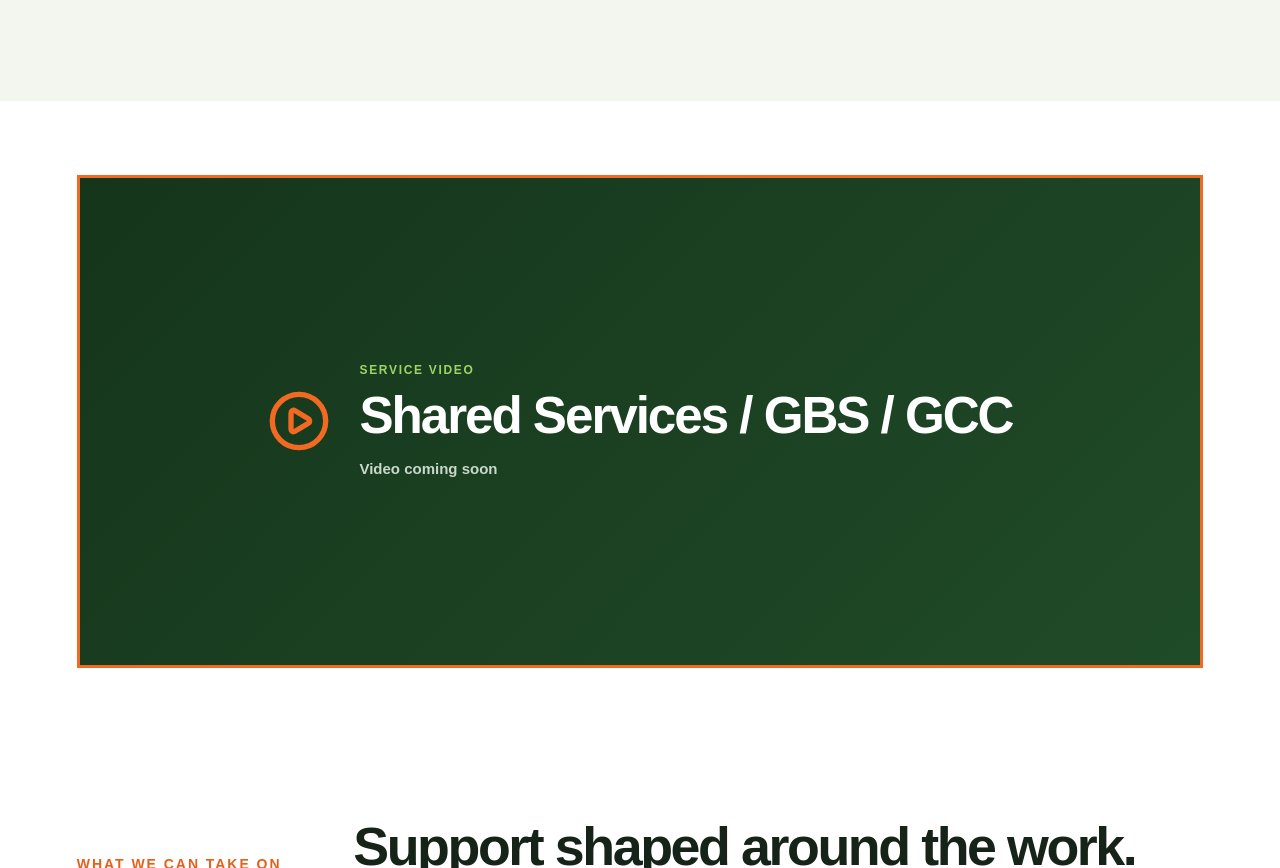
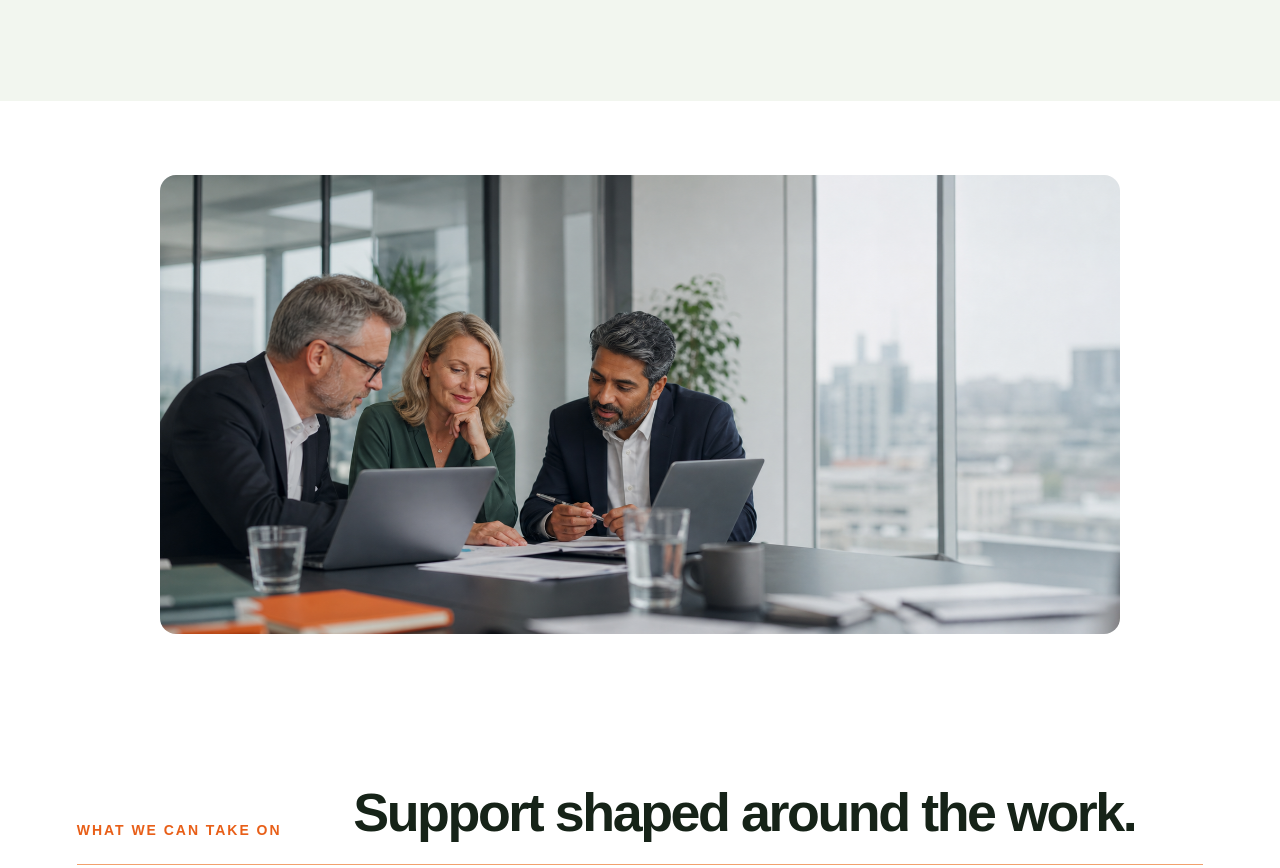
Before and after one commit to eunomiapharmaservices/Eunomia_New_Website, a Next.js app: page /services/shared-services in a window 1280 px wide. Shown: the part 641-1509 px from the top of the page. Built offline with nearby package versions, Linux system fonts and the light colour scheme.

Commit message:
Update homepage messaging, service imagery and team listing

```diff
--- a/components/ServiceSubpage.tsx
+++ b/components/ServiceSubpage.tsx
@@ -1,5 +1,5 @@
 import type { ReactNode } from "react";
-import { ArrowLeft, ArrowUpRight, Check, PlayCircle } from "lucide-react";
+import { ArrowLeft, ArrowUpRight, Check } from "lucide-react";
 import { SiteHeader, SiteFooter } from "./SiteChrome";
 type FAQ = { question: string; answer: string };
 type Props = {
@@ -12,6 +12,7 @@ type Props = {
   faqs: FAQ[];
   accent?: string;
   lead?: { name: string; role: string; image: string };
+  serviceImage?: { src: string; alt: string };
   video?: { src: string; poster: string; captions?: string };
   heroDetail?: ReactNode;
   detailSection?: ReactNode;
@@ -29,6 +30,7 @@ export function ServiceSubpage({
   accent = "green",
   lead,
   video,
+  serviceImage = { src: "/compliance-collaboration.png", alt: "Compliance specialists reviewing documents together" },
   heroDetail,
   detailSection,
   hideScope = false,
@@ -62,7 +64,7 @@ export function ServiceSubpage({
           Discuss this service <ArrowUpRight />
         </a>
       </section>
-      <section className="service-video section-pad" aria-label={`${kicker} video`}>
+      <section className="service-video section-pad" aria-label={`${kicker} ${video ? "video" : "overview"}`}>
         {video ? (
           <video
             controls
@@ -77,14 +79,11 @@ export function ServiceSubpage({
             Your browser does not support video. <a href={video.src}>Download the video</a>.
           </video>
         ) : (
-        <div className="service-video-frame">
-          <PlayCircle aria-hidden="true" />
-          <div>
-            <p className="section-kicker">Service video</p>
-            <h2>{kicker}</h2>
-            <span>Video coming soon</span>
-          </div>
-        </div>
+          <img
+            src={serviceImage.src}
+            alt={serviceImage.alt}
+            style={{ display: "block", width: "100%", maxWidth: 960, height: "auto", margin: "0 auto", borderRadius: 16 }}
+          />
         )}
       </section>
       {heroDetail}
```
